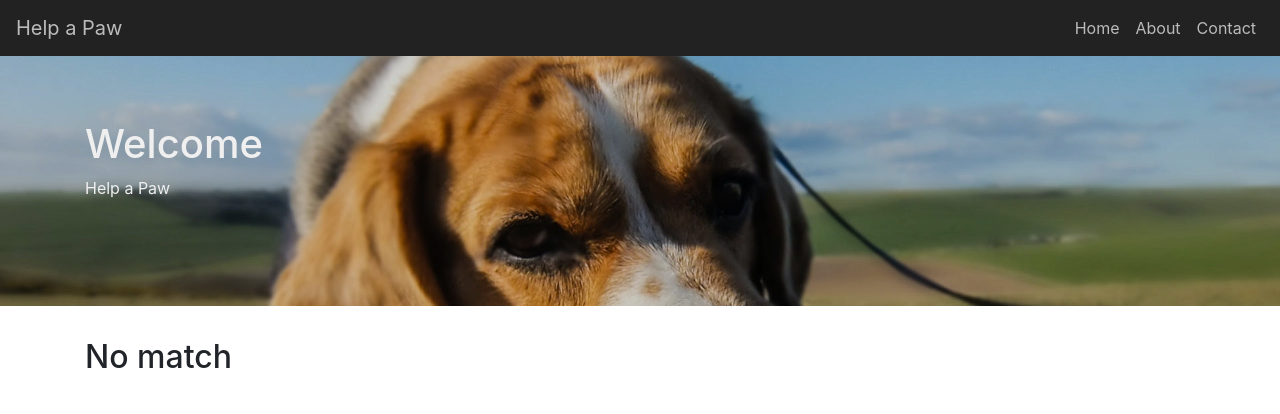
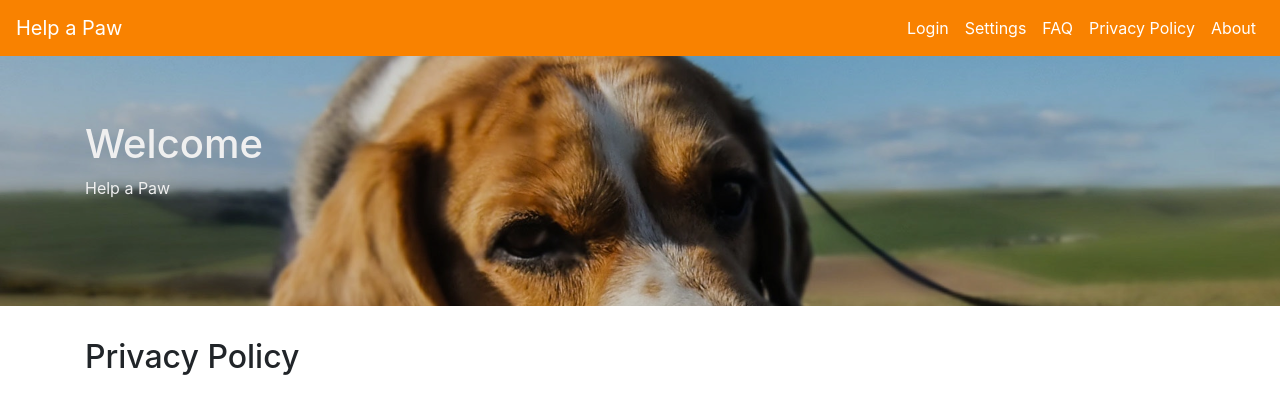
Before and after one commit to HelpAPaw/WebApp-React, a React (Create React App) app: page /privacypolicy in a window 1280 px wide. Shown: the top 414 px of the page. Built offline with nearby package versions, Linux system fonts and the light colour scheme.

Commit message:
Navigation menu changes

```diff
--- a/src/App.js
+++ b/src/App.js
@@ -2,6 +2,7 @@ import React, {Component} from 'react';
 import {BrowserRouter as Router, Route, Switch} from 'react-router-dom';
 import {Home} from './Home';
 import {About} from './About';
+import {PrivacyPolicy} from './PrivacyPolicy';
 import {Contact} from './Contact';
 import {NoMatch} from './NoMatch';
 import {Layout} from './Components/Layout';
@@ -19,6 +20,7 @@ class App extends Component{
             <Switch>
               <Route exact path="/" component={Home} />
               <Route path="/about" component={About} />
+              <Route path="/privacypolicy" component={PrivacyPolicy} />
               <Route path="/contact" component={Contact} />
               <Route component={NoMatch} />
             </Switch>
--- a/src/Components/NavigationBar.js
+++ b/src/Components/NavigationBar.js
@@ -4,14 +4,14 @@ import styled from 'styled-components';
 
 const Styles = styled.div`
     .navbar {
-        background-color: #222;
+        background-color: #f98200;
     }
 
     .navbar-brand, .navbar-nav .nav-link {
-        color: #bbb;
+        color: white;
 
         &:hover {
-            color: white;
+            color: black;
         }
     }
 `;
@@ -20,12 +20,14 @@ export const NavigationBar = () =>(
     <Styles>
         <Navbar expand="lg">
             <Navbar.Brand href="/">Help a Paw</Navbar.Brand>
-            <Navbar.Toggle aria-controls="basic-navbar-nav"></Navbar.Toggle>
+            <Navbar.Toggle aria-controls="navbar-nav"></Navbar.Toggle>
             <Navbar.Collapse id="basic-navbar-nav">
                 <Nav className="ml-auto">
-                    <Nav.Item><Nav.Link href="/">Home</Nav.Link></Nav.Item>
+                    <Nav.Item><Nav.Link href="/">Login</Nav.Link></Nav.Item>
+                    <Nav.Item><Nav.Link href="/settings">Settings</Nav.Link></Nav.Item>
+                    <Nav.Item><Nav.Link href="/FAQ">FAQ</Nav.Link></Nav.Item>
+                    <Nav.Item><Nav.Link href="/privacypolicy">Privacy Policy</Nav.Link></Nav.Item>
                     <Nav.Item><Nav.Link href="/about">About</Nav.Link></Nav.Item>
-                    <Nav.Item><Nav.Link href="/contact">Contact</Nav.Link></Nav.Item>
                 </Nav>
             </Navbar.Collapse>
         </Navbar>
--- /dev/null
+++ b/src/PrivacyPolicy.js
@@ -0,0 +1,7 @@
+import React from 'react';
+
+export const PrivacyPolicy = () => (
+    <div>
+        <h2>Privacy Policy</h2>
+    </div>
+)
```
